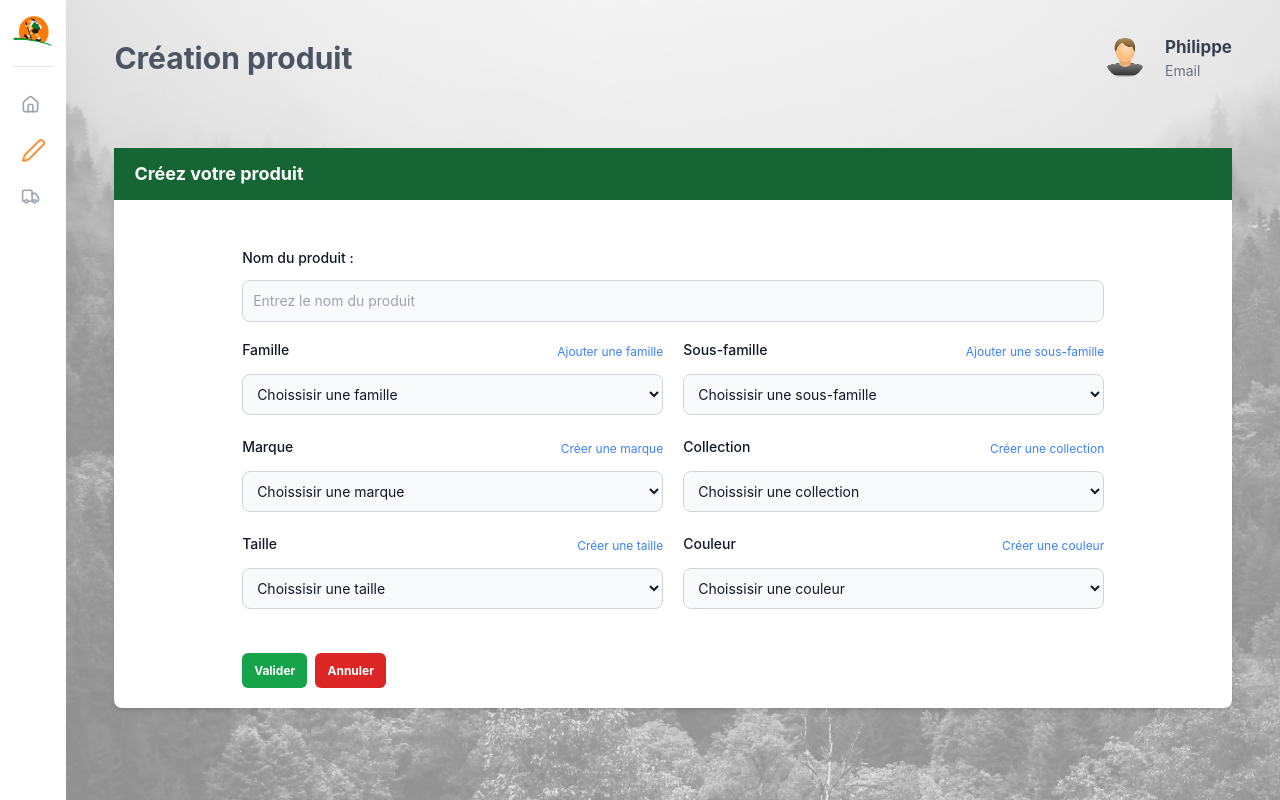
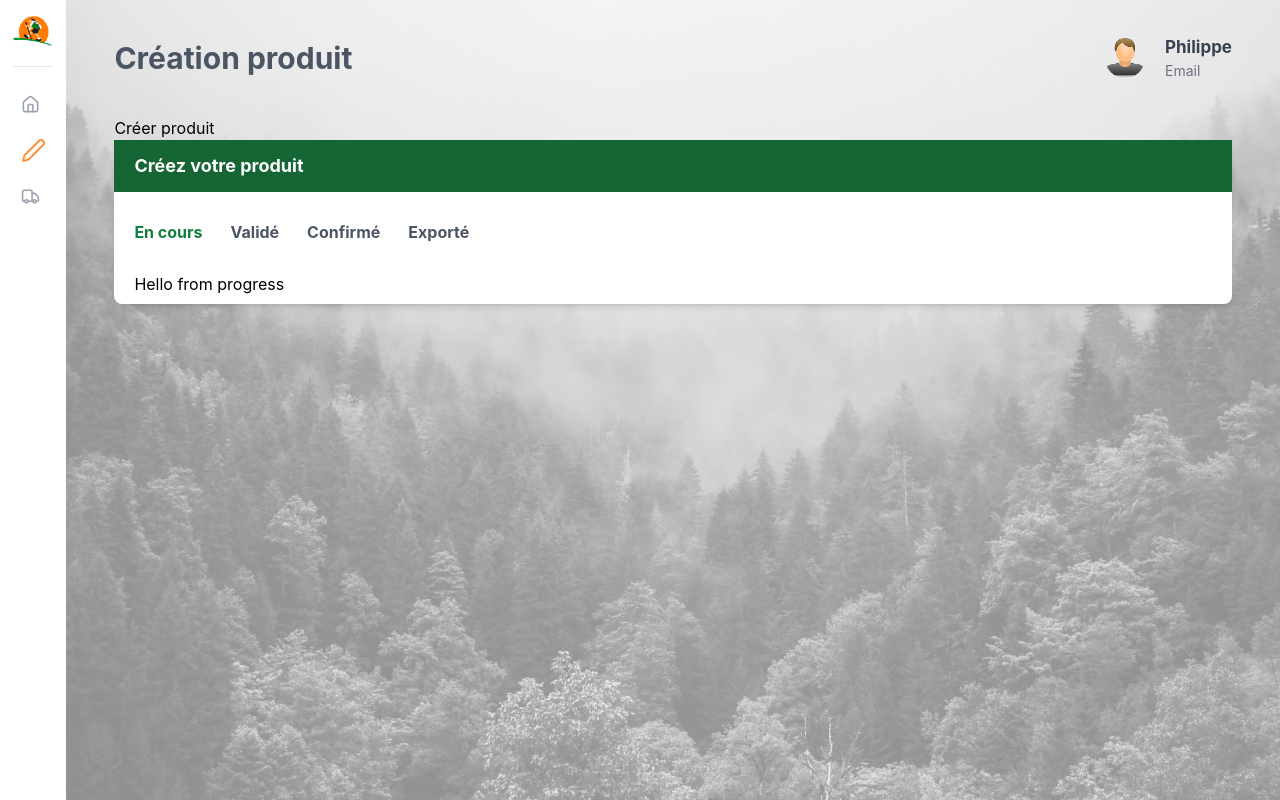
Before and after one commit to acs2i/avc-front-end, a React (Create React App) app: page /product/create-product in a window 1280 px wide. Built offline with nearby package versions, Linux system fonts and the light colour scheme.

Commit message:
create product

```diff
--- a/src/components/Card.tsx
+++ b/src/components/Card.tsx
@@ -8,11 +8,11 @@ type InFosCard = {
 
 export default function Card({ title, children }: InFosCard) {
   return (
-    <section className="bg-white shadow-md rounded-lg mt-8 flex flex-col gap-7">
+    <section className="bg-white shadow-md rounded-lg flex flex-col gap-1">
       <div className="bg-green-800 py-3 px-5">
         <h2 className="text-white font-bold text-lg">{title}</h2>
       </div>
-      <div className="py-5 px-5">
+      <div className="py-2 px-5">
         {children}
       </div>
     </section>
--- a/src/pages/Home.tsx
+++ b/src/pages/Home.tsx
@@ -4,7 +4,7 @@ import FormControlLabel from "@mui/material/FormControlLabel";
 import Switch from "@mui/material/Switch";
 import Fuse from "fuse.js";
 import { Link, useNavigate } from "react-router-dom";
-import { Pen} from "lucide-react";
+import { Pen } from "lucide-react";
 
 type Product = {
   id: number;
@@ -95,7 +95,7 @@ export default function Home() {
   };
 
   return (
-    <div>
+    <div className="flex flex-col gap-7 mt-7">
       <Card title="Recherche">
         <div className="flex flex-col md:flex-row justify-between items-center mb-4">
           <div className="flex items-center mb-4 md:mb-0">
@@ -145,6 +145,7 @@ export default function Home() {
           </button>
         </div>
       </Card>
+
 
         <Card title={`${products.length} résultats`}>
           <div className="overflow-x-auto">
--- a/src/pages/product/CreateProductPage.tsx
+++ b/src/pages/product/CreateProductPage.tsx
@@ -1,13 +1,44 @@
 import { Pen } from "lucide-react";
 import Card from "../../components/Card";
-import React from "react";
+import React, { useState } from "react";
 import { Tooltip } from "@mui/material";
+import { LINKCARD } from "../../utils/index";
+import { LinkCard } from "@/type";
 
 export default function CreateProductPage() {
+  const [page, setPage] = useState("progress");
+
   return (
     <div>
+      <div>
+        <button>Créer produit</button>
+      </div>
       <Card title="Créez votre produit">
-        <form className="flex flex-col gap-4 w-[80%] mx-auto">
+        <div className="flex items-center gap-7 mt-4">
+          {LINKCARD.map((link: LinkCard) => (
+            <button
+              className={`font-bold text-gray-600 ${
+                page === link.page ? "text-green-700" : ""
+              }`}
+              onClick={() => setPage(link.page)}
+            >
+              {link.name}
+            </button>
+          ))}
+        </div>
+
+        {page === "progress" && (
+          <div className="mt-7">
+            <h1>Hello from progress</h1>
+          </div>
+        )}
+
+        {page === "valided" && (
+          <div className="mt-7">
+            <h1>Hello from valided</h1>
+          </div>
+        )}
+        {/* <form className="flex flex-col gap-4 w-[80%] mx-auto">
           <div className="gap-5 grid grid-cols-1 grid-template-columns: [label] 1fr [select] 2fr;">
             <div className="flex flex-col gap-3">
               <label className="text-sm font-medium text-gray-900 whitespace-nowrap">
@@ -151,7 +182,7 @@ export default function CreateProductPage() {
               Annuler
             </button>
           </div>
-        </form>
+        </form> */}
       </Card>
     </div>
   );
--- a/src/utils/index.ts
+++ b/src/utils/index.ts
@@ -1,4 +1,4 @@
-import { Link, Suppliers } from "@/type";
+import { Link, LinkCard, Suppliers } from "@/type";
 import { Home, Pen, Truck, ShoppingCart } from "lucide-react";
 
 export const LINKS: Link[] = [
@@ -52,3 +52,22 @@ export const SUPPLIERS: Suppliers[] = [
     arobase: "67G67899"
   },
 ];
+
+export const LINKCARD: LinkCard[] = [
+  {
+    name: "En cours",
+    page: "progress"
+  },
+  {
+    name: "Validé",
+    page: "valided"
+  },
+  {
+    name: "Confirmé",
+    page: "confirmed"
+  },
+  {
+    name: "Exporté",
+    page: "exported"
+  },
+];
--- a/type.tsx
+++ b/type.tsx
@@ -10,3 +10,8 @@ export type Suppliers = {
     name : string,
     arobase: string
 }
+
+export type LinkCard = {
+    name: string,
+    page: string
+}
```
Lines whose indentation alone changed are shown as unchanged.
